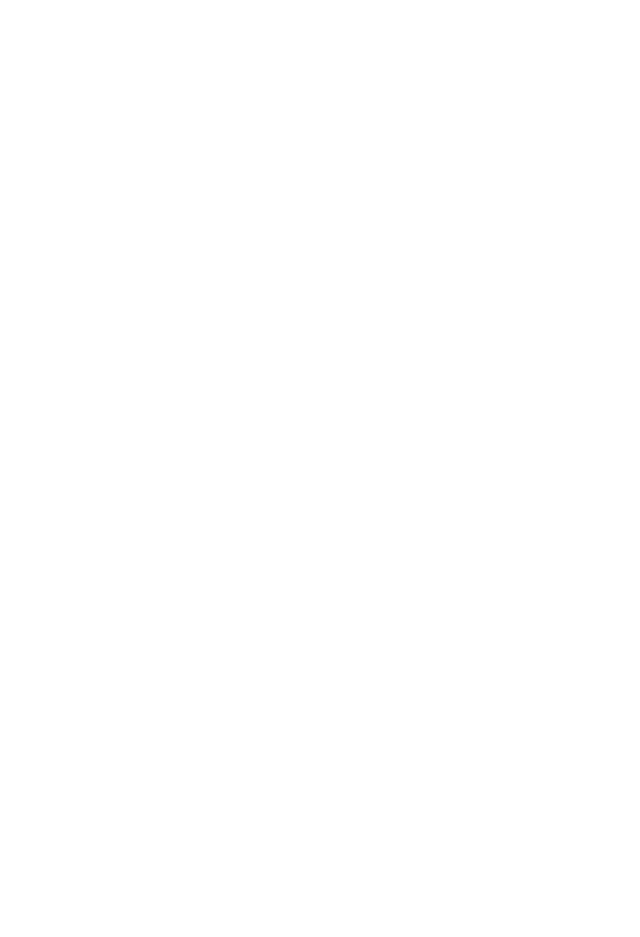
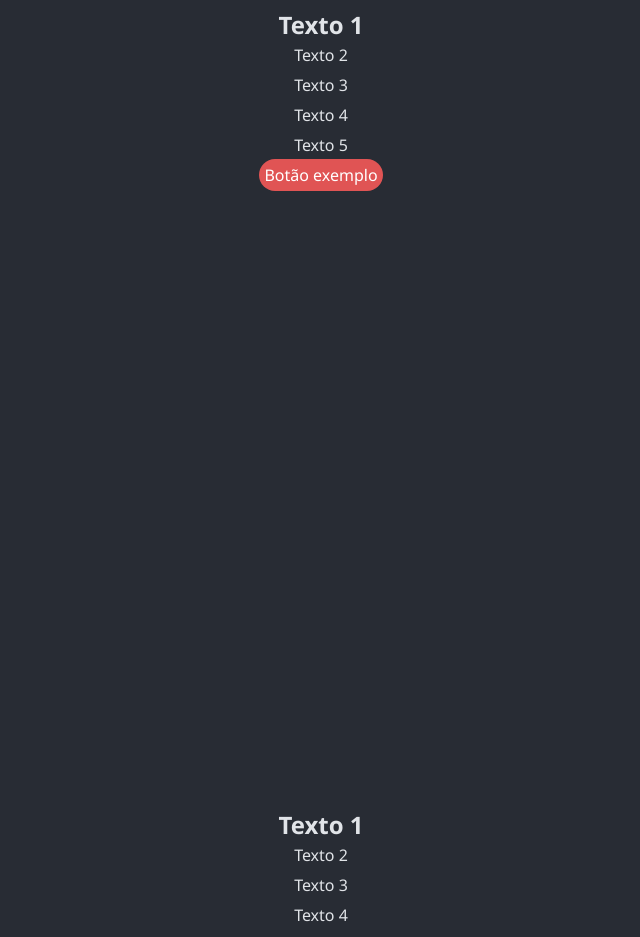
Before and after one commit to dartz464/Pomorin, a React (Create React App) app: page / in a window 1280 px wide. Shown: the part 300-1237 px from the top of the page, without its empty margins (319-959 px from the left). Before the commit the page ends 800 px from the top, so only its background shows below. Built offline with nearby package versions, Linux system fonts and the light colour scheme.

Commit message:
Criando estrutura e CSS geral

```diff
--- /dev/null
+++ b/src/App.css
@@ -0,0 +1,34 @@
+/* Definindo padrões */
+:root{
+    --primary-color: #282c34;
+    --secondary-color: #e1e4e8;
+    --emphasis-color: #e05454;
+    --emphasis-word-color: white;
+}
+
+*{
+    margin: 0;
+    padding: 0;
+    font-family: 'Segoe UI', sans-serif;
+    -webkit-font-smoothing: antialiased;
+    -moz-osx-font-smoothing: grayscale;
+    color: var(--secondary-color);
+    list-style: none;
+    text-decoration: none;
+    scroll-behavior: smooth;
+}
+
+/* Scroll */
+body{
+    overflow: overlay;
+}
+
+::-webkit-scrollbar {
+    width: 10px;
+    background: transparent;
+}
+
+::-webkit-scrollbar-thumb {
+    background: var(--secondary-color);
+    border-radius: 5px;
+}
--- a/src/App.js
+++ b/src/App.js
@@ -1,9 +1,12 @@
-// import './App.css';
+import './App.css';
+import Pomodoro from './section/Pomodoro.jsx';
+import Sobre from './section/Sobre.jsx';
 
 function App() {
   return (
     <div className="App">
-      <h1>Iniciando projeto</h1>
+        <Pomodoro/>
+        <Sobre/>
     </div>
   );
 }
--- /dev/null
+++ b/src/section/Pomodoro.jsx
@@ -0,0 +1,18 @@
+import './section.css';
+
+function Pomodoro () {
+    return (
+        <section id='section-pomodoro'>
+            <div className='div-ex'>
+                <h1>Texto 1</h1>
+                <p>Texto 2</p>
+                <p>Texto 3</p>
+                <p>Texto 4</p>
+                <p>Texto 5</p>
+                <span className='btn-ex'>Botão exemplo</span>
+            </div>
+        </section>
+    )
+}
+
+export default Pomodoro
--- /dev/null
+++ b/src/section/Sobre.jsx
@@ -0,0 +1,18 @@
+import './section.css';
+
+function Sobre () {
+    return (
+        <section id='section-pomodoro'>
+            <div className='div-ex'>
+                <h1>Texto 1</h1>
+                <p>Texto 2</p>
+                <p>Texto 3</p>
+                <p>Texto 4</p>
+                <p>Texto 5</p>
+                <span className='btn-ex'>Botão exemplo</span>
+            </div>
+        </section>
+    )
+}
+
+export default Sobre
--- /dev/null
+++ b/src/section/section.css
@@ -0,0 +1,23 @@
+section{
+    height: 100vh;
+    display: flex;
+    justify-content: center;
+    align-items: center;
+    background-color: var(--primary-color);
+}
+
+.div-ex{
+    text-align: center;
+    line-height: 30px;
+}
+
+h1{
+    color: var(--empashis-word-color);
+}
+
+.btn-ex{
+    padding: 5px;
+    background-color: var(--emphasis-color);
+    color: white;
+    border-radius: 50px;
+}
```
